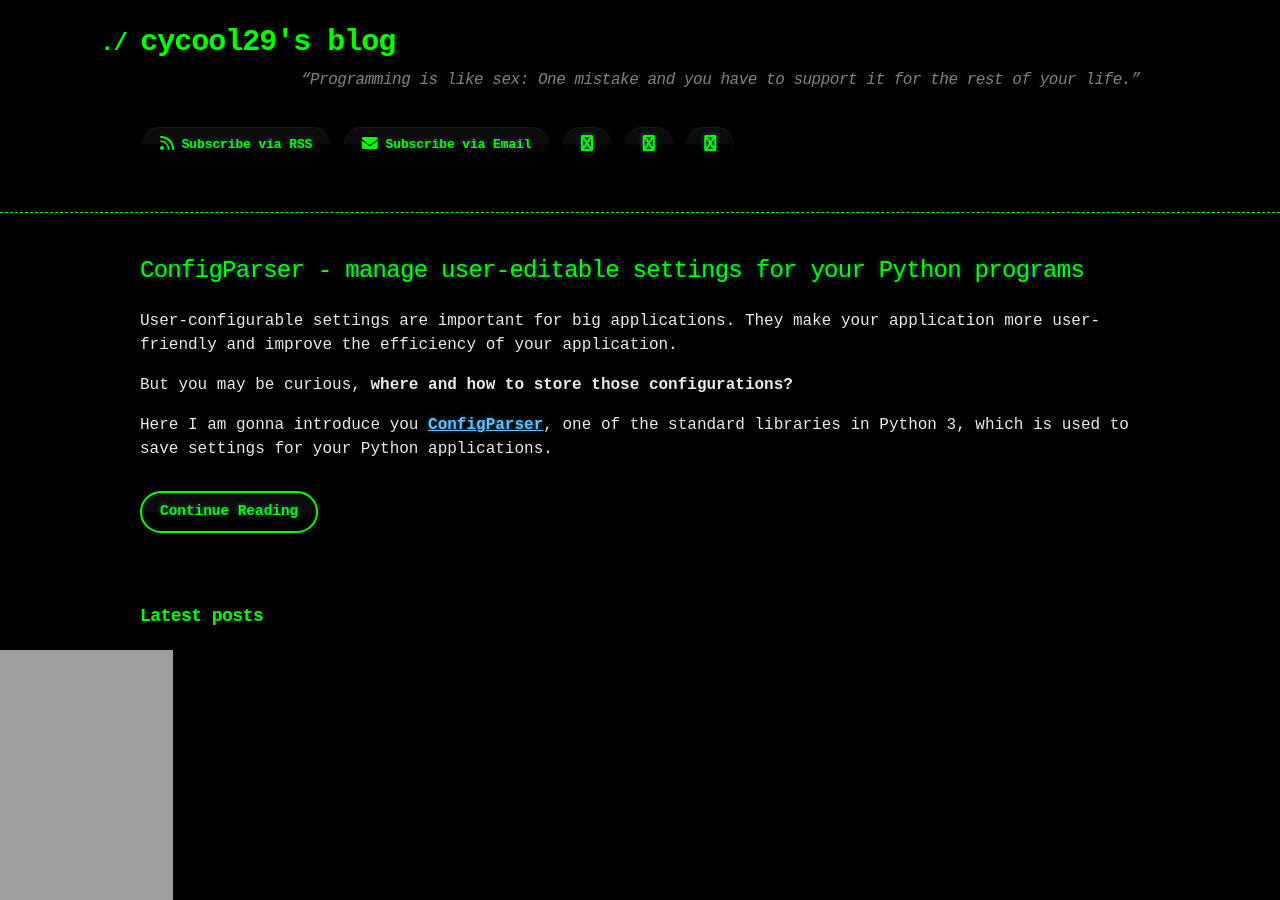
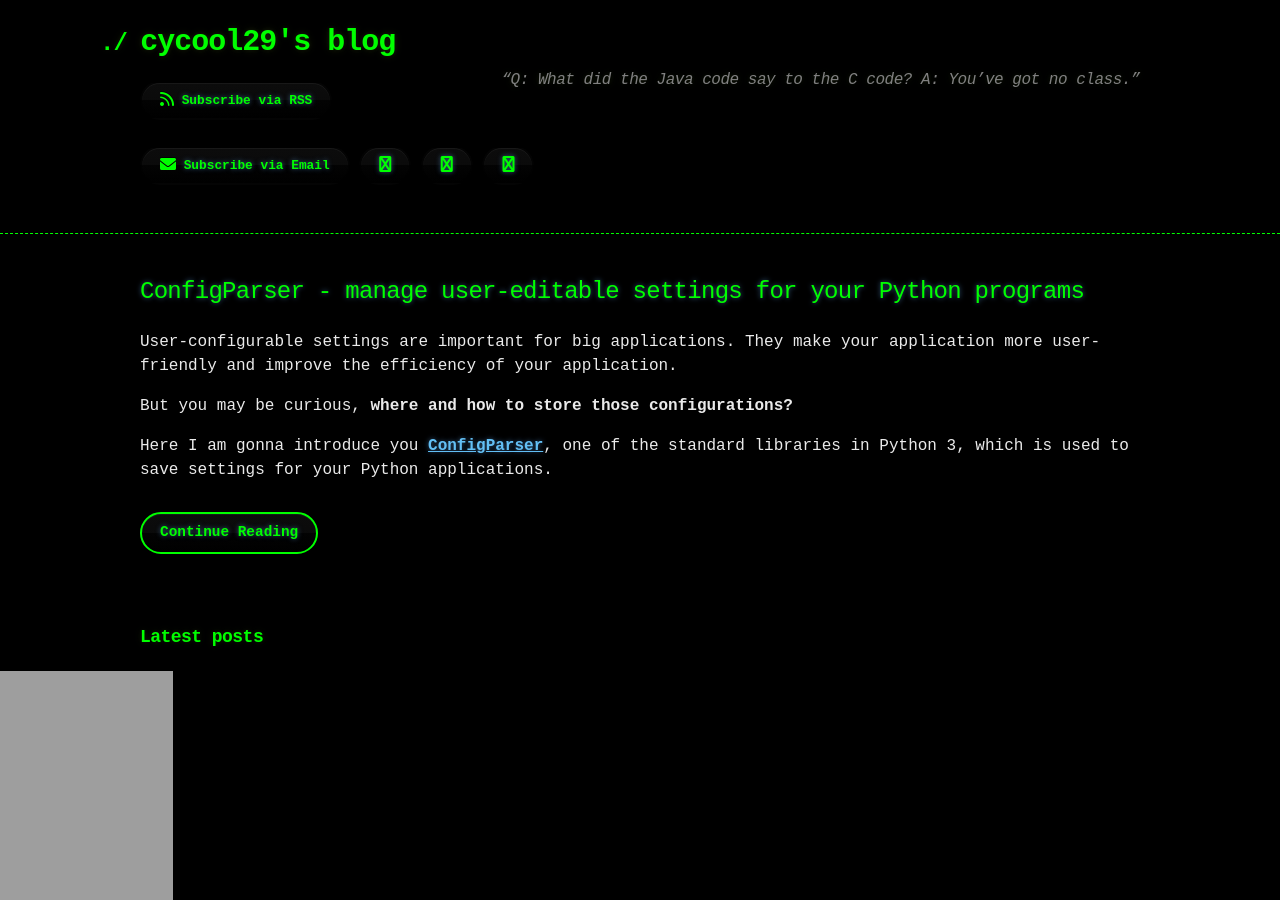
Before and after one commit to cycool29/cycool29.github.io, a Jekyll site: the page built from index.md, in a window 1280 px wide and 900 px high. Built offline with Jekyll 4.4.1, drawn with Linux system fonts in a browser that asks for light colours; a style sheet for code colours, icons or effects is not loaded.

Commit message:
Update quotes

```diff
--- a/_config.yml
+++ b/_config.yml
@@ -1,5 +1,5 @@
 title: cycool29's blog
-description: "“Programming is like sex: One mistake and you have to support it for the rest of your life.” "
+description: "“Q: What did the Java code say to the C code? A: You’ve got no class.” "
 bio: A high school student. Intermediate in Python, Git, Bash. Learning JavaScript. He/Him. "
 author: cycool29
 url: https://cycool29.github.io
```
